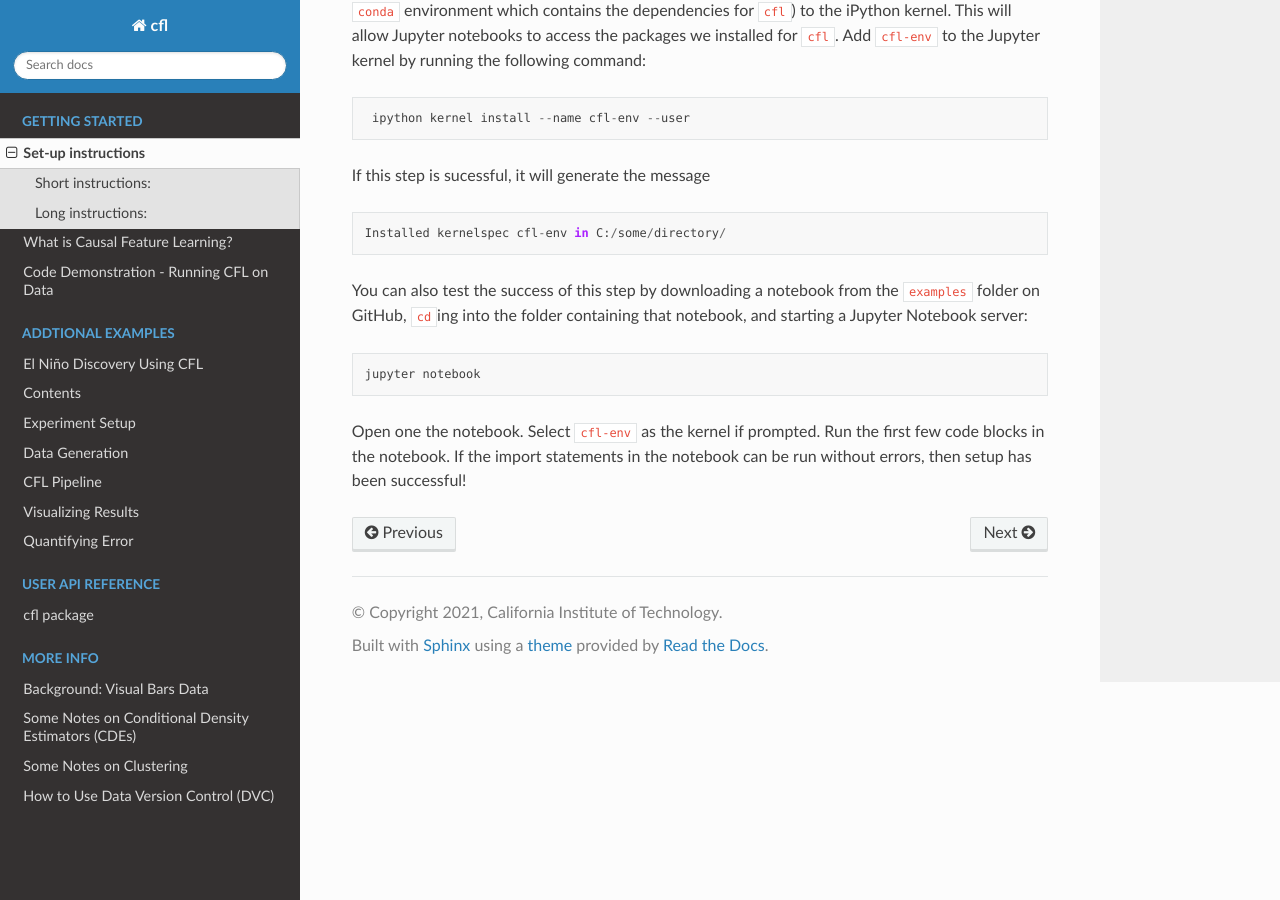
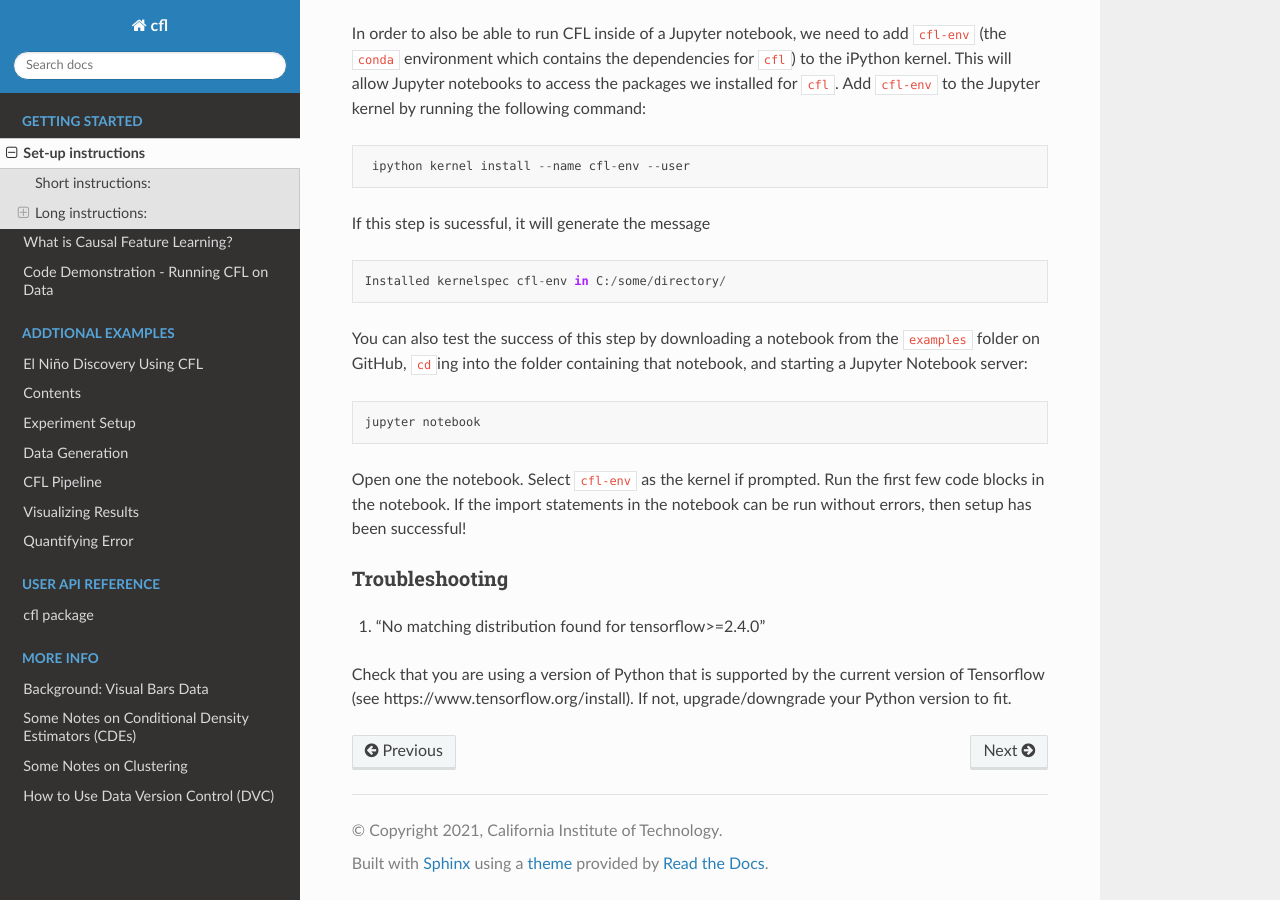
Before and after one commit to eberharf/cfl, a Sphinx documentation site: the page built from docs/source/SETUP.md, in a window 1280 px wide and 900 px high, scrolled down 1565 px. Built offline with Sphinx 7.4.7 and the Read the Docs theme 2.0.0, drawn with Linux system fonts in a browser that asks for light colours; pages that are not in the unit, such as notebooks, are missing from menus; some of the changed text lies outside the part shown.

Commit message:
add troubleshooting/python version for tensorflow version issues

````diff
--- a/docs/source/SETUP.md
+++ b/docs/source/SETUP.md
@@ -2,10 +2,11 @@
 
 ## Short instructions:
 
+With Python 3.6-3.8:
+
 ```
 pip install cfl
 ```
-
 
 ## Long instructions:
 
@@ -32,8 +33,8 @@
 
 where `cfl-env` can be replaced with any name of your choice.
 
-This will create a fresh environment, named `cfl-env` that contains the version
-of Python we specify (`cfl` was developed with Python 3.8)
+This will create a fresh environment, named `cfl-env`, that contains the version
+of Python we specified (`cfl` was developed with Python 3.8, so we're using that).
 
 Then activate the environment:
 
@@ -87,4 +88,16 @@
 jupyter notebook
 ```
 
-Open one the notebook. Select `cfl-env` as the kernel if prompted. Run the first few code blocks in the notebook. If the import statements in the notebook can be run without errors, then setup has been successful!
+Open one the notebook. Select `cfl-env` as the kernel if prompted. Run the first
+few code blocks in the notebook. If the import statements in the notebook can be
+run without errors, then setup has been successful!
+
+
+### Troubleshooting
+
+1. "No matching distribution found for tensorflow>=2.4.0"
+
+Check that you are using a version of Python that is supported by the current
+version of Tensorflow
+(see https://www.tensorflow.org/install). If not, upgrade/downgrade your Python
+version to fit.
````
